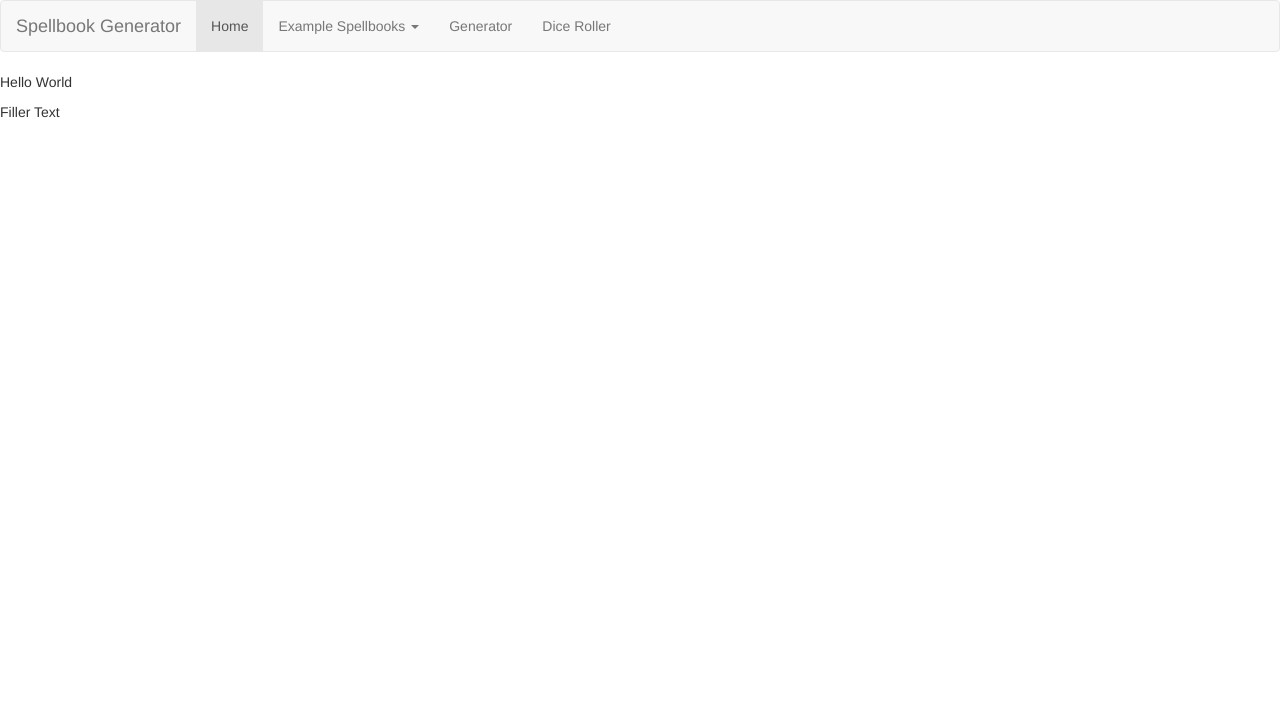
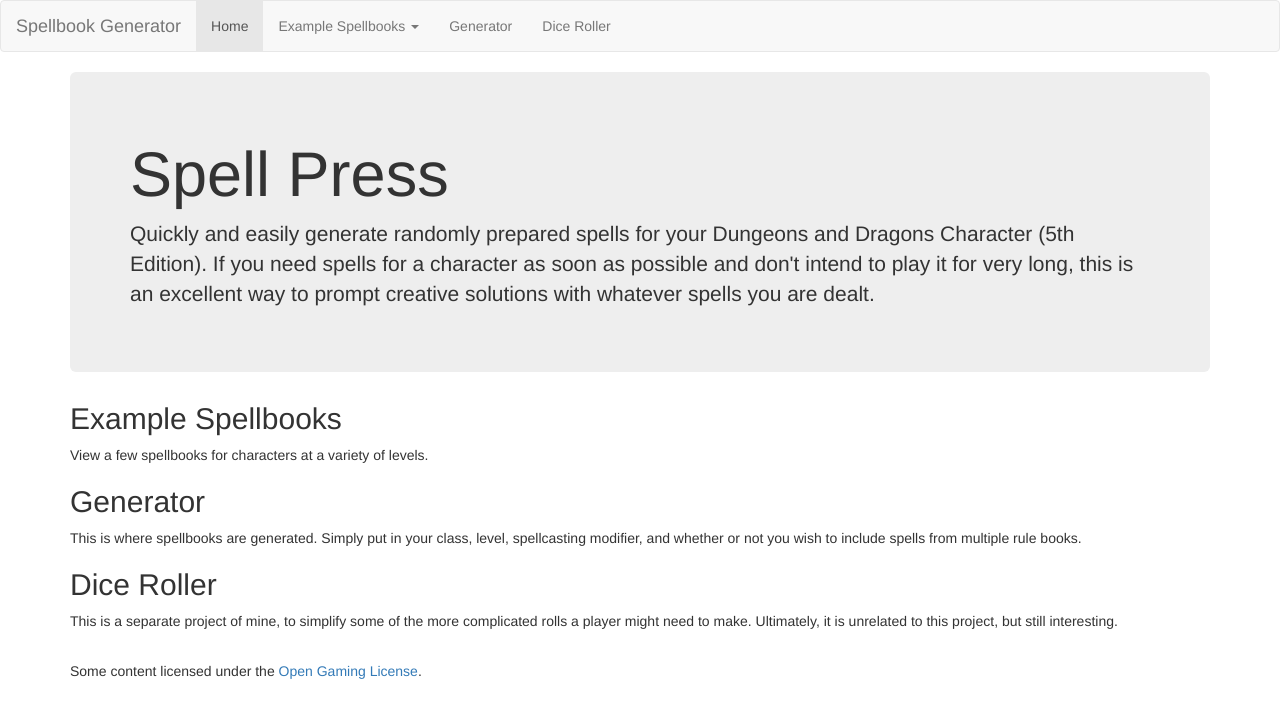
Before and after one commit to glochtefeld/spellGen, a Flask app: page / in a window 1280 px wide. Shown: the top 718 px of the page. Run offline with Flask 2, Linux system fonts and the light colour scheme; some libraries are stand-ins or nearby versions.

Commit message:
Final Commit

```diff
--- a/files/routes.py
+++ b/files/routes.py
@@ -1,15 +1,18 @@
 from flask import Flask, render_template, request
 from spellcaster import Spellcaster
+from diceRoller import Dice
+from random import choice
 app = Flask(__name__)
 
+# Home Directory
 @app.route('/')
 def index():
     return render_template('index.html')
 
-@app.route('/goToForm')
+@app.route('/Form')
 def goToForm():
-    classList = ['Bard','Cleric', 'Druid', 'Eldritch Knight', 'Paladin',\
-    'Ranger', 'Arcane Trickster', 'Sorcerer', 'Warlock', 'Wizard']
+    classList = ['Bard','Cleric', 'Druid', 'Paladin','Ranger', 'Sorcerer',\
+    'Warlock', 'Wizard']
     lvlList = [str(i) for i in range(1,21)]
     modList = [str(i) for i in range(-5,6)]
     return render_template('genForm.html', dropList = classList,\
@@ -33,7 +36,20 @@
 
 @app.route('/diceCompute')
 def diceCompute():
-    pass
+    dieSize = int(request.args.get("dieSize"))
+    numDies = int(request.args.get("numDies"))
+    print(dieSize,numDies)
+    newRoll = Dice(dieSize, numDies)
+    quotes=['Impossible!','Rigged.','Natural [INSERT ROLL HERE]!','Gnarly.',\
+    'Tubular.','Lorem Ipsum!','.']
+
+    return render_template('diceRoller.html', roll = newRoll.roll(),\
+    rolled=True, quote=choice(quotes))
+
+
+@app.route('/ogl')
+def ogl():
+    return render_template('ogl.html')
 
 if __name__ == '__main__':
     app.run(debug=True, port=5001)
--- a/files/templates/index.html
+++ b/files/templates/index.html
@@ -1,7 +1,7 @@
 {% extends 'layout.html' %}
 
 {% block head %}
-<title>Home</title>
+<title>Spell Press</title>
 {% endblock %}
 
 {% block header %}
@@ -21,14 +21,32 @@
          <li><a href="/processForm?classList=Bard&lvl=20&mod=5&otherbooks=1">Bard 20</a></li>
        </ul>
      </li>
-     <li><a href="/goToForm">Generator</a></li>
-     <li><a href="#">Dice Roller</a></li>
+     <li><a href="/Form">Generator</a></li>
+     <li><a href="/diceRoller">Dice Roller</a></li>
    </ul>
  </div>
 </nav>
 {% endblock %}
 
 {% block content %}
-<p>Hello World</p>
-<p>Filler Text</p>
+<div class="container">
+  <div class="jumbotron">
+    <h1>Spell Press</h1>
+    <p>Quickly and easily generate randomly prepared spells for your Dungeons and Dragons Character
+    (5th Edition). If you need spells for a character as soon as possible and don't intend to play it for very long,
+  this is an excellent way to prompt creative solutions with whatever spells you are dealt.</p>
+  </div>
+  <h2>Example Spellbooks</h2>
+  <p>View a few spellbooks for characters at a variety of levels.</p>
+  <h2>Generator</h2>
+  <p>This is where spellbooks are generated. Simply put in your class, level, spellcasting modifier, and whether or not you wish
+  to include spells from multiple rule books.</p>
+  <h2>Dice Roller</h2>
+  <p>This is a separate project of mine, to simplify some of the more complicated rolls a player might need to make.
+    Ultimately, it is unrelated to this project, but still interesting.</p>
+
+  <br>
+  <p>Some content licensed under the <a href="/ogl">Open Gaming License</a>.</p>
+</div>
+
 {% endblock %}
--- a/files/templates/results.html
+++ b/files/templates/results.html
@@ -21,8 +21,8 @@
          <li><a href="/processForm?classList=Bard&lvl=20&mod=5&otherbooks=1">Bard 20</a></li>
        </ul>
      </li>
-     <li><a href="/goToForm">Generator</a></li>
-     <li><a href="#">Dice Roller</a></li>
+     <li><a href="/Form">Generator</a></li>
+     <li><a href="/diceRoller">Dice Roller</a></li>
    </ul>
  </div>
 </nav>
```
Also changed, not shown: files/templates/diceRoller.html (+47 -0 lines), files/templates/genForm.html (+21 -6 lines).
